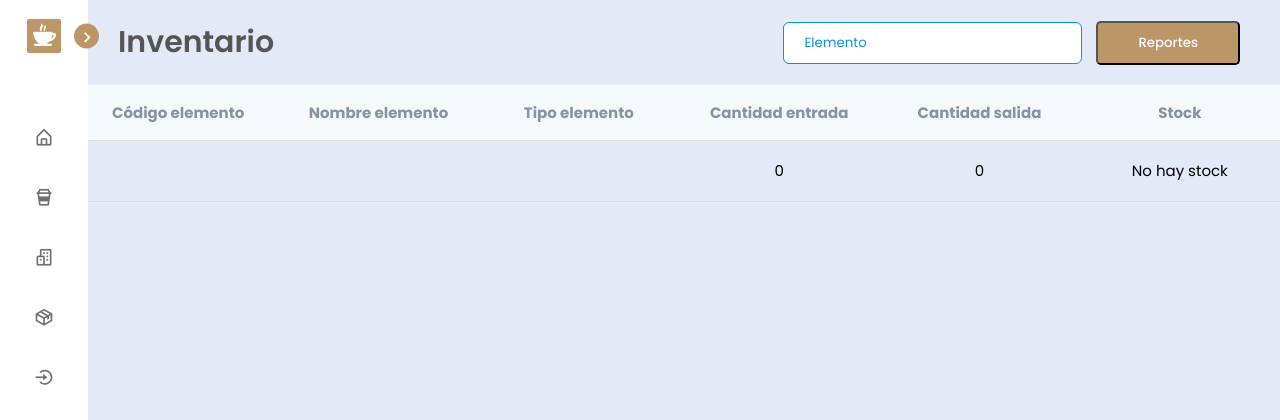
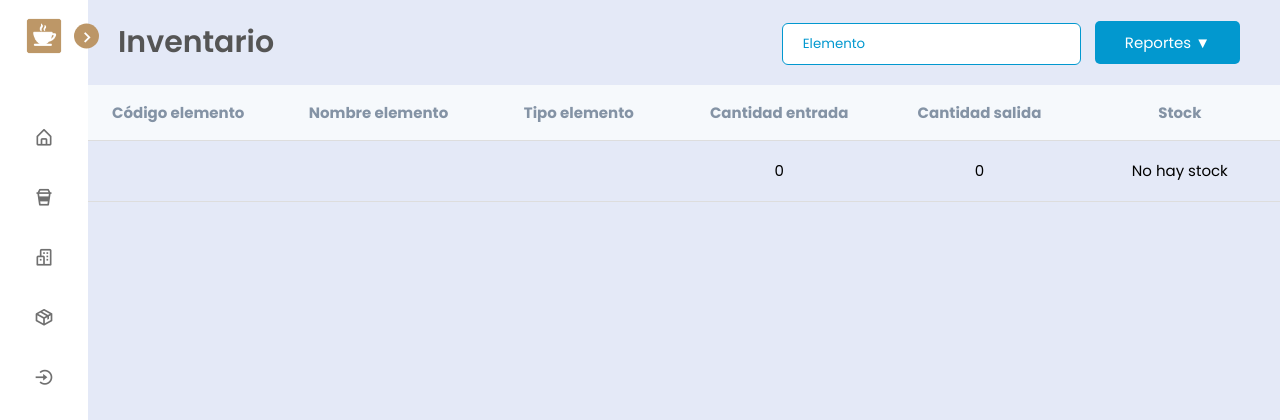
Before and after one commit to LMGP2002/ProyectoSistemaInventario, a PHP site: page /php/inventario.php in a window 1280 px wide. Shown: the top 420 px of the page. Run offline with PHP 8.4, Linux system fonts and the light colour scheme; a user stored in the database is signed in; data comes from the database, SQL or seed files in the repository; data that the repository does not hold is empty; some libraries are stand-ins or nearby versions.

Commit message:
menú reportes

```diff
--- a/vista/css/section.css
+++ b/vista/css/section.css
@@ -389,3 +389,47 @@ tr:hover td{
 li[data-seccion]{
     display:block;
 }
+
+
+
+.menuReporte{
+    display: inline-block;
+
+}
+
+
+.menuReporte li{
+    background-color: #0298cf;
+    display: inline-block;
+    position: relative;
+    border-radius: 5px;
+}
+
+.menuReporte li a{
+    display: block;
+    padding: 10px 30px;
+    color: #fff;
+    text-decoration: none;
+    font-size: 15px;
+    transition: 0.5s;
+}
+
+.menuReporte li ul.dropdown li{
+    display: block;
+}
+.menuReporte li ul.dropdown{
+    width: 100%;
+    background-color: #0298cf;
+    position: absolute;
+    z-index: 100;
+    display: none;
+}
+
+.menuReporte li a:hover{
+    background-color: #3ea5ca;
+
+}
+
+.menuReporte li:hover ul.dropdown{
+    display: block;
+}
--- a/vista/php/inventario.php
+++ b/vista/php/inventario.php
@@ -8,7 +8,18 @@ include("layout/header.php");
                 <h3 class="title" data-dark>Inventario</h3>
                 <div>
                     <input class="search" placeholder="Elemento">
-                    <a href="reporte.php"><input class="btn btn-danger mt-5 mr-5 float-right" type="button" value="Reportes"></a>
+
+                    <ul class="menuReporte">
+
+                        <li>
+                            <a href="#">Reportes ▼</a>
+                            <ul class="dropdown">
+                                <li><a href="../../controlador/repor.php">Proveedores</a></li>
+                                <li><a target="_blank" href="ReporteGrafica.php">Proveedores Confiables</a></li>
+                                <li><a target="blank" href="#">Productos</a></li>
+                            </ul>
+                        </li>
+                    </ul>
                 </div>
             </div>
 
```
